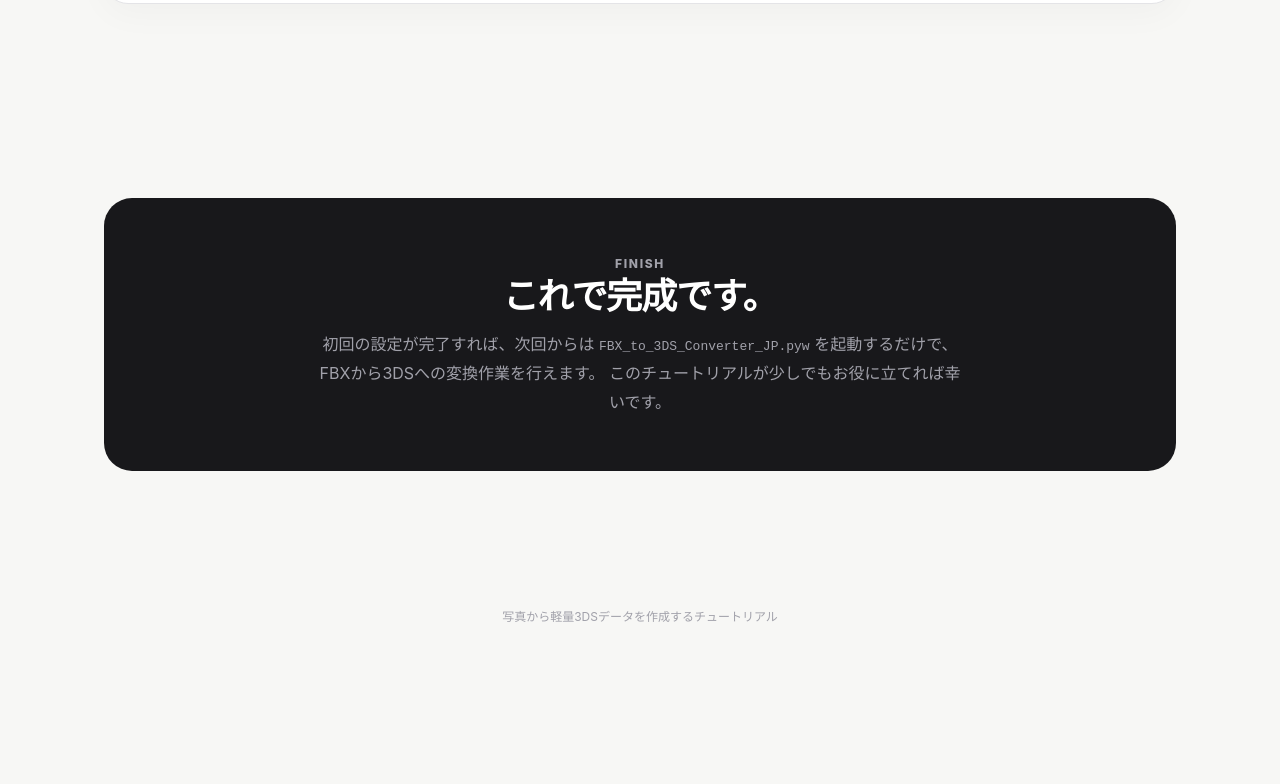
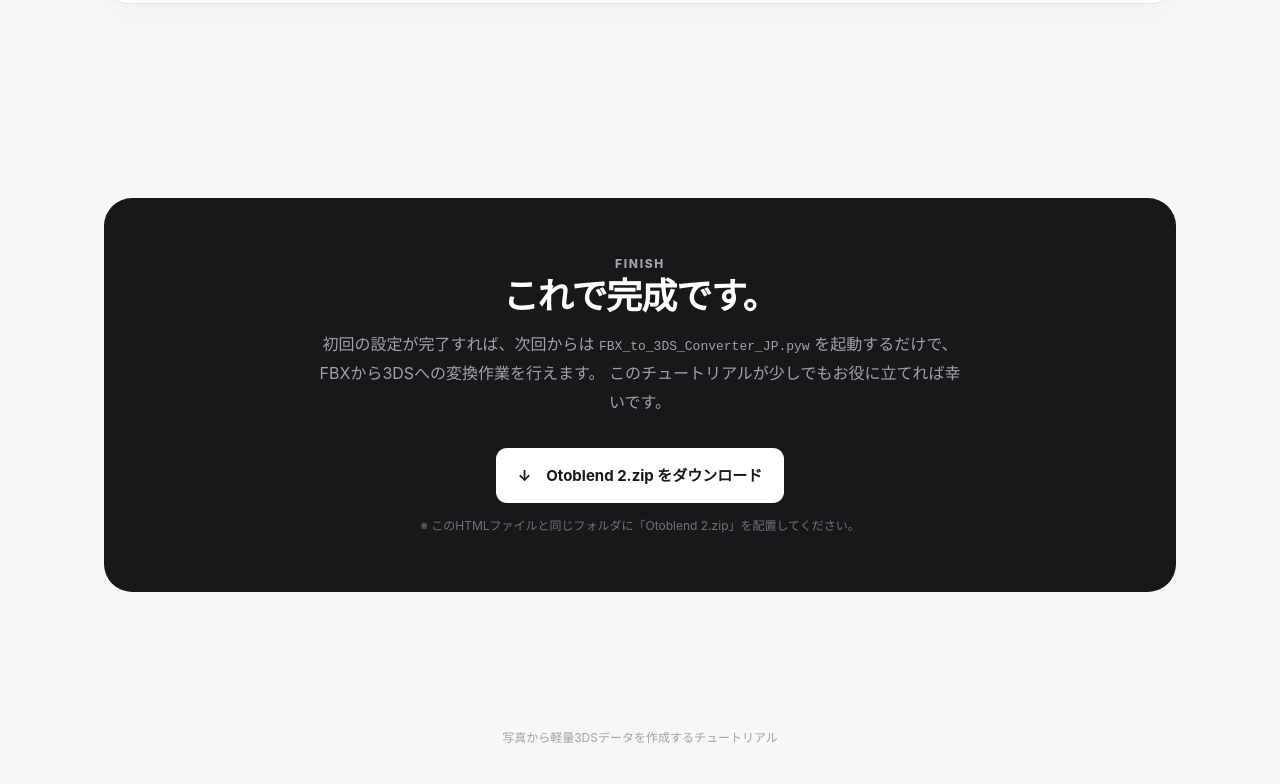
Before and after one commit to Earnest-Architects/blender, a plain HTML site: page index.html in a window 1280 px wide. Shown: the part 9857-10641 px from the top of the page. Before the commit the page ends 10520 px from the top, so only its background shows below. Drawn offline with Linux system fonts and the light colour scheme.

Commit message:
Add files via upload

```diff
--- a/index.html
+++ b/index.html
@@ -407,6 +407,16 @@ footer{text-align:center;padding:35px;color:#a1a1aa;font-size:12px}
    FBXから3DSへの変換作業を行えます。
    このチュートリアルが少しでもお役に立てれば幸いです。
   </p>
+
+  <div style="margin-top:32px">
+   <a class="btn" href="Otoblend%202.zip" download
+      style="background:#fff;color:#18181b;padding:14px 22px;font-size:15px;">
+      ↓　Otoblend 2.zip をダウンロード
+   </a>
+   <div style="margin-top:12px;color:#71717a;font-size:12px;">
+    ※ このHTMLファイルと同じフォルダに「Otoblend 2.zip」を配置してください。
+   </div>
+  </div>
  </div>
 </section>
 
```
